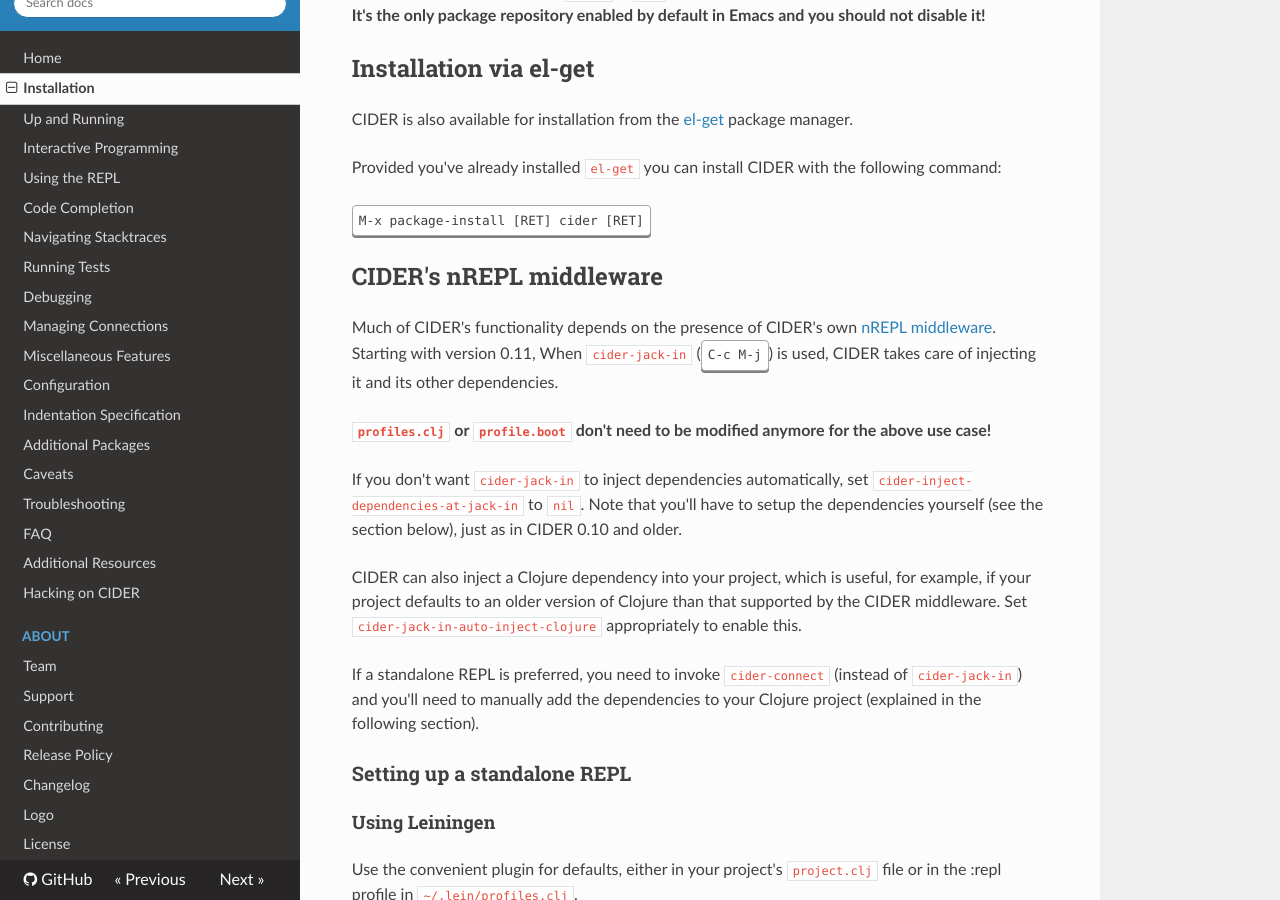
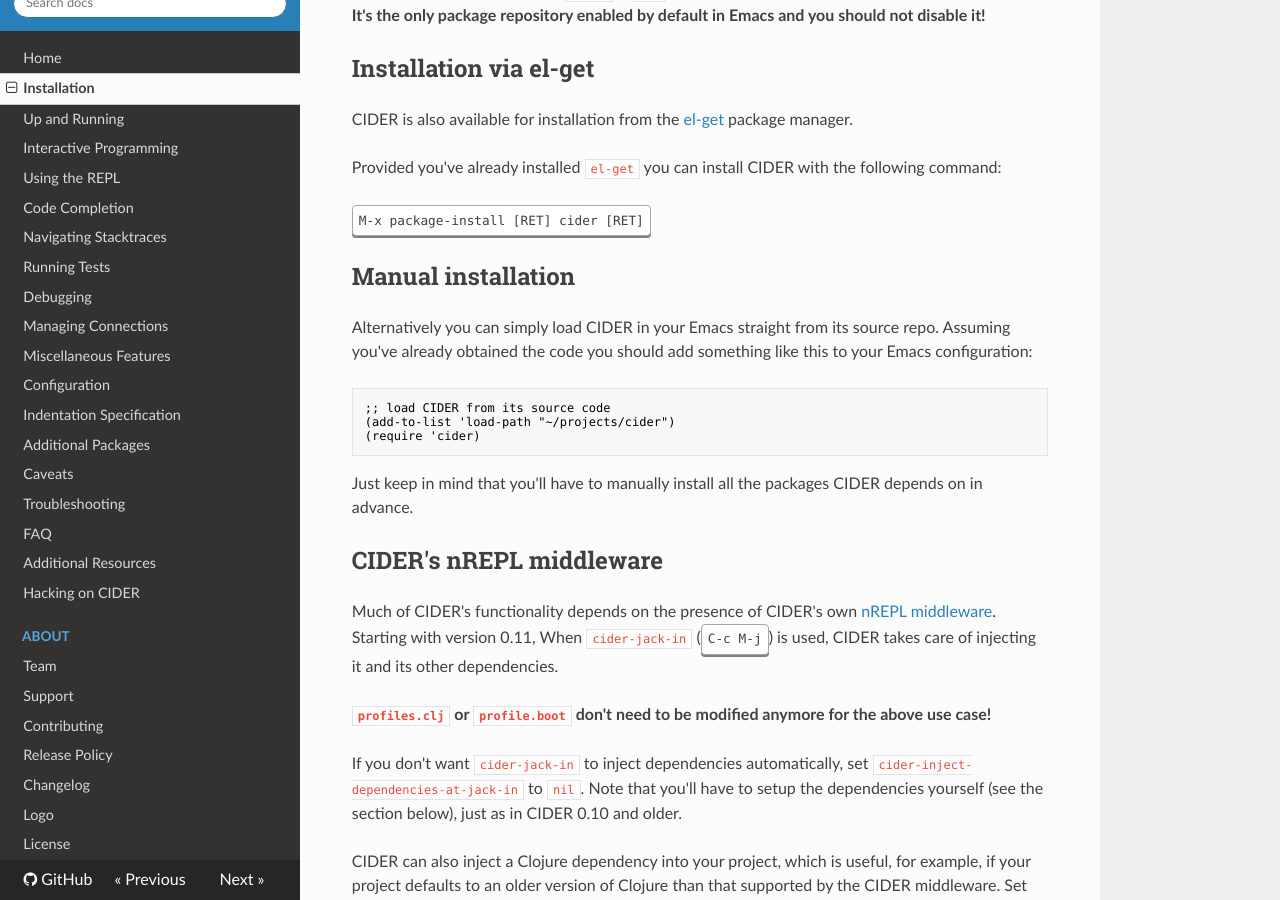
Before and after one commit to clojure-emacs/cider, an MkDocs documentation site: the page built from doc/installation.md, in a window 1280 px wide and 900 px high, scrolled down 1249 px. Built offline with MkDocs 1.6.1, drawn with Linux system fonts in a browser that asks for light colours; nearby versions of some CDN libraries; old or Windows-style settings are respelled for this version of MkDocs.

Commit message:
Add manual installation instructions

````diff
--- a/doc/installation.md
+++ b/doc/installation.md
@@ -69,6 +69,21 @@
 following command:
 
 <kbd>M-x package-install [RET] cider [RET]</kbd>
+
+## Manual installation
+
+Alternatively you can simply load CIDER in your Emacs straight from its source
+repo. Assuming you've already obtained the code you should add something like
+this to your Emacs configuration:
+
+```el
+;; load CIDER from its source code
+(add-to-list 'load-path "~/projects/cider")
+(require 'cider)
+```
+
+Just keep in mind that you'll have to manually install all the packages CIDER
+depends on in advance.
 
 ## CIDER's nREPL middleware
 
````
